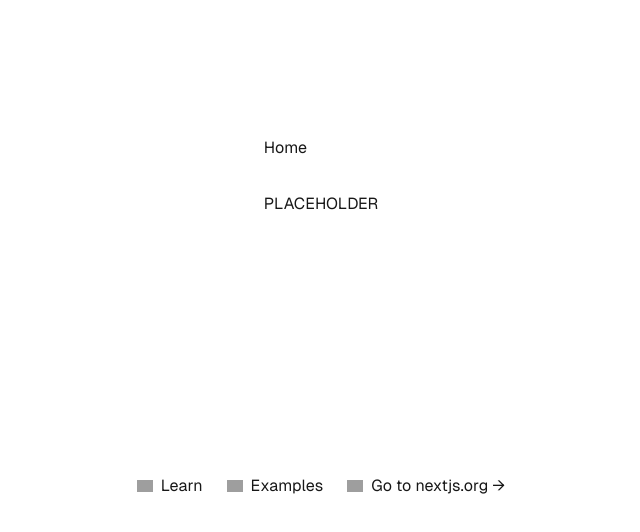
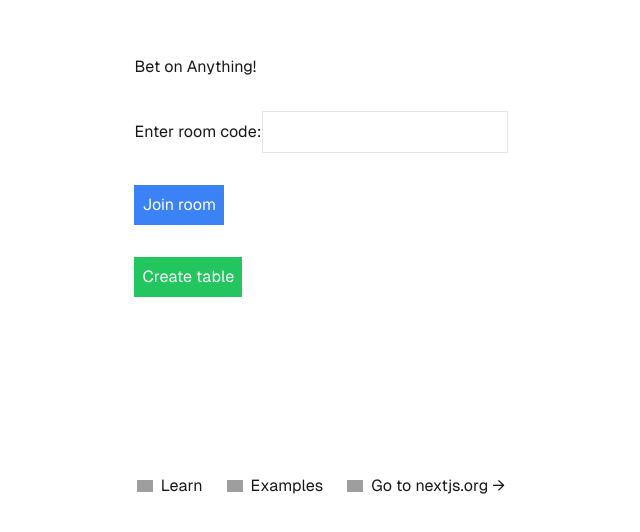
Before and after one commit to NoahWright87/bet-on-anything, a Next.js app in the folder bet-on-anything/: page / in a window 1280 px wide. Shown: the part 224-756 px from the top of the page, without its empty margins (319-959 px from the left). Built offline with nearby package versions, Linux system fonts and the light colour scheme; grey boxes are pictures that could not be loaded.

Commit message:
Create landing page
Fixes #11

---

For more details, open the [Copilot Workspace session](https://copilot-workspace.githubnext.com/NoahWright87/bet-on-anything/issues/11?shareId=XXXX-XXXX-XXXX-XXXX).

```diff
--- a/bet-on-anything/src/app/page.tsx
+++ b/bet-on-anything/src/app/page.tsx
@@ -1,11 +1,50 @@
 import Image from "next/image";
+import { useState } from "react";
+import { useRouter } from "next/router";
 
 export default function Home() {
+  const [roomCode, setRoomCode] = useState("");
+  const router = useRouter();
+
+  const handleJoinRoom = () => {
+    if (roomCode) {
+      router.push(`/table/${roomCode}`);
+    }
+  };
+
+  const generateRandomString = () => {
+    const consonants = "bcdfghjklmnpqrstvwxyz";
+    let result = "";
+    for (let i = 0; i < 8; i++) {
+      result += consonants.charAt(Math.floor(Math.random() * consonants.length));
+    }
+    return result;
+  };
+
+  const handleCreateTable = () => {
+    const newRoomCode = generateRandomString();
+    router.push(`/table/${newRoomCode}`);
+  };
+
   return (
     <div className="grid grid-rows-[20px_1fr_20px] items-center justify-items-center min-h-screen p-8 pb-20 gap-16 sm:p-20 font-[family-name:var(--font-geist-sans)]">
       <main className="flex flex-col gap-8 row-start-2 items-center sm:items-start">
-        <h1>Home</h1>
-        <p>PLACEHOLDER</p>
+        <h1>Bet on Anything!</h1>
+        <label>
+          Enter room code:
+          <input
+            type="text"
+            value={roomCode}
+            onChange={(e) => setRoomCode(e.target.value)}
+            className="border p-2"
+          />
+        </label>
+        <button onClick={handleJoinRoom} className="bg-blue-500 text-white p-2">
+          Join room
+        </button>
+        <button onClick={handleCreateTable} className="bg-green-500 text-white p-2">
+          Create table
+        </button>
       </main>
       <footer className="row-start-3 flex gap-6 flex-wrap items-center justify-center">
         <a
```
